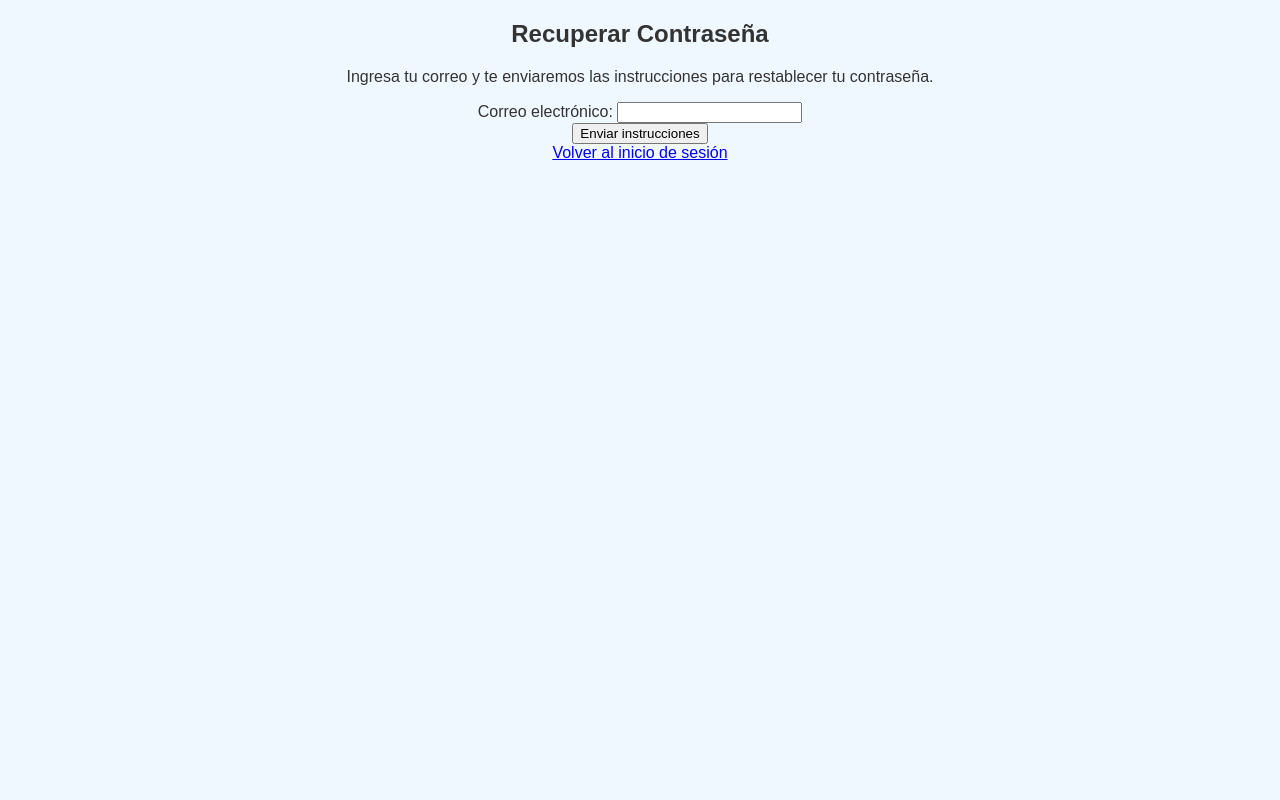
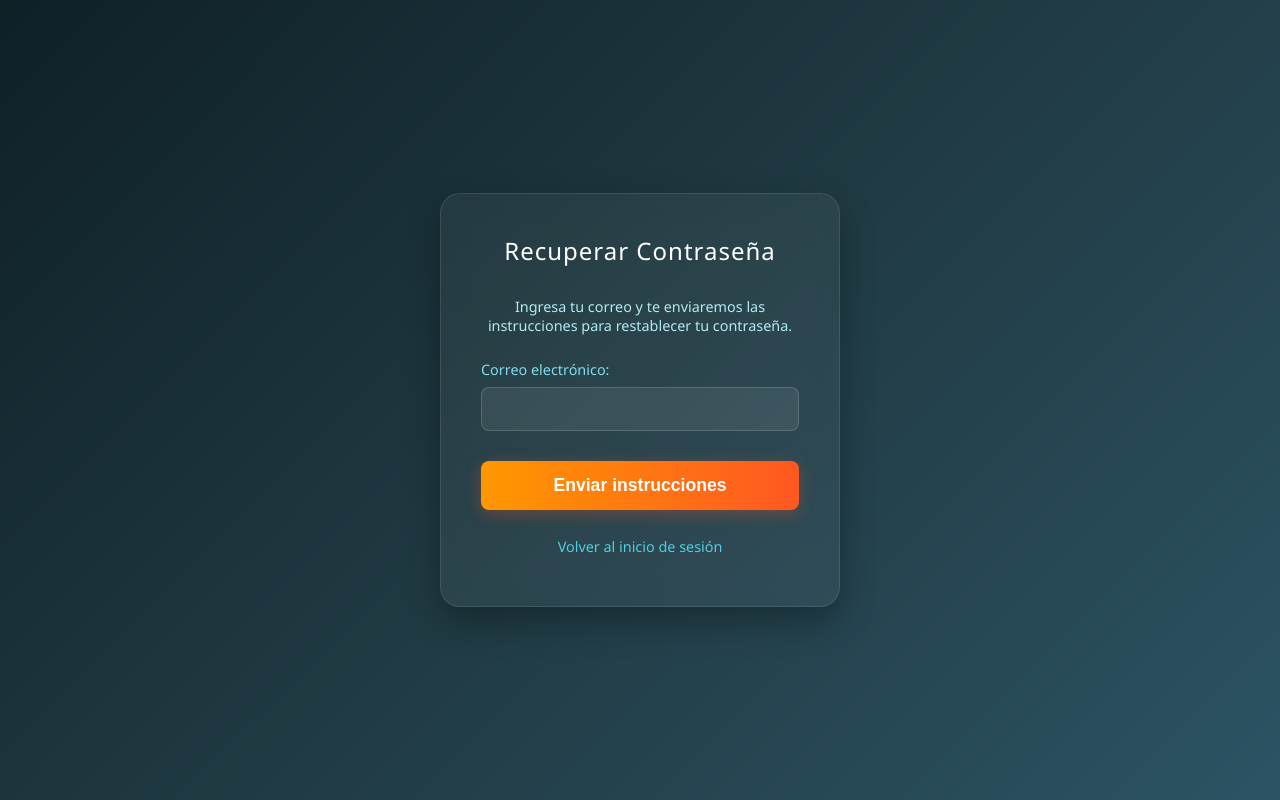
Before and after one commit to Moniclekss/PinguinDance, a Flask app: page /recover in a window 1280 px wide. Run offline with Flask 3, Linux system fonts and the light colour scheme.

Commit message:
Cambio 4
Cambios 4

```diff
--- a/app.py
+++ b/app.py
@@ -1,7 +1,28 @@
-from flask import Flask, render_template, Response, request
+import os
+os.environ['TF_ENABLE_ONEDNN_OPTS'] = '0'
+
+from flask import Flask, render_template, Response, request, redirect, url_for
+from flask_sqlalchemy import SQLAlchemy
+from werkzeug.security import generate_password_hash, check_password_hash
 from modules.pose import generar_frames
 
 app = Flask (__name__)
+
+# Configuración de la base de datos MySQL (Docker)
+app.config['SQLALCHEMY_DATABASE_URI'] = 'mysql+pymysql://admin:pinguin123@localhost:3306/pinguindance'
+app.config['SQLALCHEMY_TRACK_MODIFICATIONS'] = False
+db = SQLAlchemy(app)
+
+# Modelo de Usuario para la base de datos
+class Usuario(db.Model):
+    id = db.Column(db.Integer, primary_key=True)
+    username = db.Column(db.String(50), nullable=False)
+    email = db.Column(db.String(100), unique=True, nullable=False)
+    password = db.Column(db.String(200), nullable=False)
+
+# Crear la base de datos si no existe
+with app.app_context():
+    db.create_all()
 
 @app.route('/')
 def index():
@@ -9,24 +30,58 @@
 
 @app.route('/login', methods=['GET', 'POST'])
 def login():
+    error = None
     if request.method == 'POST':
-        # Aquí irá la lógica para validar el usuario más adelante
-        pass
-    return render_template('login.html')
+        email = request.form['email']
+        password = request.form['password']
+
+        # Buscar usuario en la base de datos
+        user = Usuario.query.filter_by(email=email).first()
+
+        if user and check_password_hash(user.password, password):
+            # Si es correcto, lo enviamos a la cámara
+            return redirect(url_for('index'))
+        else:
+            error = 'Correo o contraseña incorrectos 👀'
+
+    return render_template('Login.html', error=error)
 
 @app.route('/register', methods=['GET', 'POST'])
 def register():
+    error = None
+    success = None
     if request.method == 'POST':
-        # Aquí irá la lógica para guardar el usuario más adelante
-        pass
-    return render_template('register.html')
+        username = request.form['username']
+        email = request.form['email']
+        password = request.form['password']
+        confirm_password = request.form['confirm_password']
+
+        # Validar que las contraseñas coincidan
+        if password != confirm_password:
+            error = "Las contraseñas no coinciden 🧊"
+        else:
+            # Comprobar si el correo ya existe
+            existe = Usuario.query.filter_by(email=email).first()
+            if existe:
+                error = "El correo ya está registrado 🐧"
+            else:
+                # Encriptar contraseña por seguridad
+                hashed_pw = generate_password_hash(password)
+                nuevo_usuario = Usuario(username=username, email=email, password=hashed_pw)
+
+                # Guardar en Base de Datos
+                db.session.add(nuevo_usuario)
+                db.session.commit()
+                success = "¡Cuenta creada con éxito! Ya puedes iniciar sesión."
+
+    return render_template('Regristrar.html', error=error, success=success)
 
 @app.route('/recover', methods=['GET', 'POST'])
 def recover():
     if request.method == 'POST':
         # Aquí irá la lógica para enviar el correo de recuperación
         pass
-    return render_template('recover.html')
+    return render_template('Cambiar_Contra.html')
 
 @app.route('/video_feed')
 def video_feed():
--- a/static/Style.css
+++ b/static/Style.css
@@ -1,9 +1,131 @@
+* {
+    margin: 0;
+    padding: 0;
+    box-sizing: border-box;
+}
+
 body {
-    font-family: Arial, sans-serif;
+    font-family: 'Segoe UI', Tahoma, Geneva, Verdana, sans-serif;
+    /* Fondo inspirado en hielo/noche antártica (vibras de Club Penguin) */
+    background: linear-gradient(135deg, #0f2027, #203a43, #2c5364);
+    color: #e0f7fa;
+    min-height: 100vh;
+    display: flex;
+    flex-direction: column;
+    align-items: center;
+    justify-content: center;
+}
+
+h1 {
+    margin-bottom: 20px;
+    color: #ffffff;
+    text-shadow: 0 2px 4px rgba(0,0,0,0.5);
+}
+
+/* Efecto "Cristal de Hielo" para los formularios */
+.login-container,
+.register-container,
+.recover-container {
+    background: rgba(255, 255, 255, 0.05);
+    backdrop-filter: blur(12px);
+    -webkit-backdrop-filter: blur(12px);
+    border: 1px solid rgba(255, 255, 255, 0.1);
+    padding: 40px;
+    border-radius: 20px;
+    width: 100%;
+    max-width: 400px;
+    box-shadow: 0 15px 35px rgba(0, 0, 0, 0.3);
+}
+
+.login-container h2,
+.register-container h2,
+.recover-container h2 {
     text-align: center;
-    background-color: #f0f8ff;
-    color: #333;
+    margin-bottom: 30px;
+    font-weight: 300;
+    letter-spacing: 1px;
+    color: #ffffff;
 }
-h1 {
-    color: #008080;
+
+.recover-container p {
+    text-align: center;
+    font-size: 0.9em;
+    margin-bottom: 25px;
+    color: #b2ebf2;
 }
+
+.form-group {
+    margin-bottom: 20px;
+    text-align: left;
+}
+
+.form-group label {
+    display: block;
+    margin-bottom: 8px;
+    font-size: 0.9em;
+    color: #80deea;
+    font-weight: 500;
+}
+
+.form-group input {
+    width: 100%;
+    padding: 12px 15px;
+    background: rgba(255, 255, 255, 0.08);
+    border: 1px solid rgba(255, 255, 255, 0.15);
+    border-radius: 8px;
+    color: #ffffff;
+    font-size: 1em;
+    outline: none;
+    transition: all 0.3s ease;
+}
+
+.form-group input:focus {
+    background: rgba(255, 255, 255, 0.15);
+    border-color: #00bcd4;
+    box-shadow: 0 0 10px rgba(0, 188, 212, 0.3);
+}
+
+/* Botón con el clásico color Naranja de Pingüino */
+button {
+    width: 100%;
+    padding: 14px;
+    margin-top: 10px;
+    border: none;
+    border-radius: 8px;
+    background: linear-gradient(to right, #ff9800, #ff5722);
+    color: white;
+    font-size: 1.1em;
+    font-weight: bold;
+    cursor: pointer;
+    transition: all 0.3s ease;
+    box-shadow: 0 4px 15px rgba(255, 87, 34, 0.3);
+}
+
+button:hover {
+    transform: translateY(-2px);
+    box-shadow: 0 6px 20px rgba(255, 87, 34, 0.5);
+}
+
+button:active {
+    transform: translateY(1px);
+}
+
+/* Enlaces */
+.links {
+    margin-top: 25px;
+    text-align: center;
+}
+
+.links a {
+    display: inline-block;
+    color: #4dd0e1;
+    text-decoration: none;
+    font-size: 0.9em;
+    margin-bottom: 10px;
+    transition: color 0.3s ease;
+}
+
+.links a:hover {
+    color: #ffffff;
+    text-decoration: underline;
+}
```
Also changed, not shown: docker-compose.yml (added, +19 -0 lines), templates/Cambiar_Contra.html (renamed from templates/recover.html), templates/Regristrar.html (renamed from templates/register.html).
